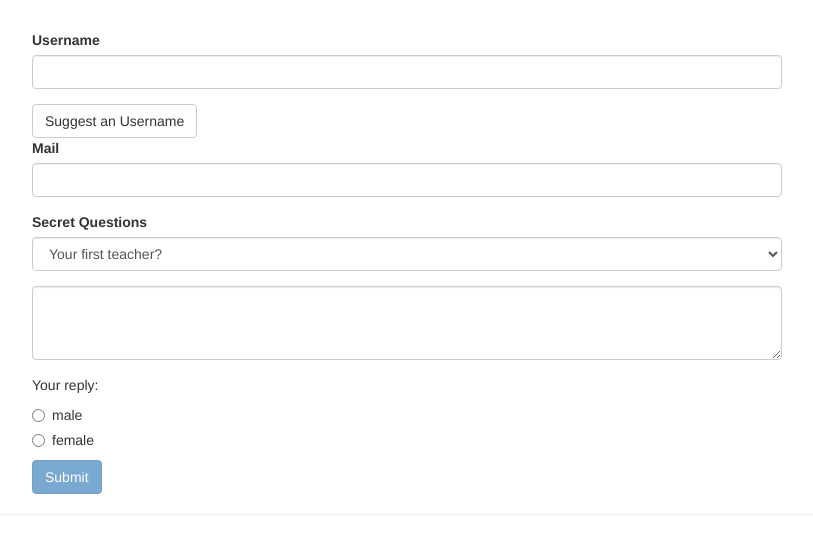
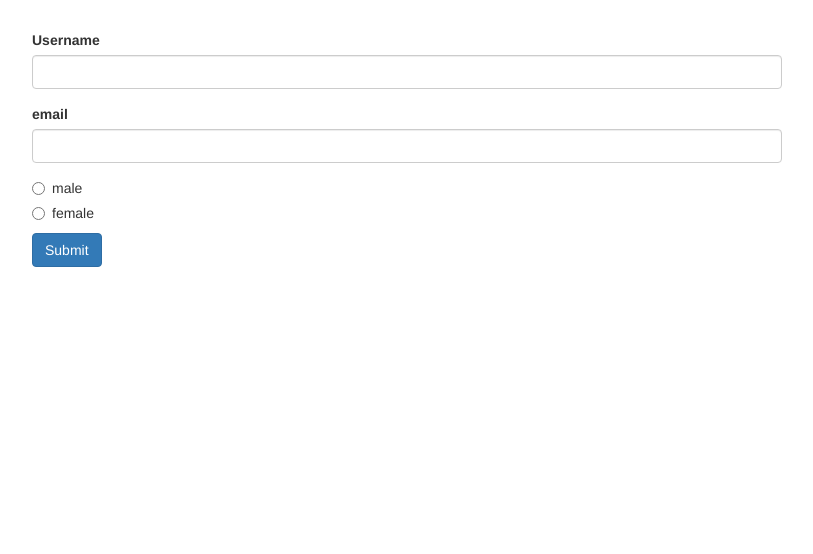
Before and after one commit to arzhov/ng-udemy, an Angular app: page / in a window 1280 px wide. Shown: the top 554 px of the page, without its empty margins (233-1046 px from the left). Built offline with nearby package versions, Linux system fonts and the light colour scheme.

Commit message:
15. Handling Forms in Angular Apps - Reactive Start

```diff
--- a/src/app/app.component.css
+++ b/src/app/app.component.css
@@ -1,7 +1,3 @@
 .container {
   margin-top: 30px;
 }
-
-input.ng-invalid.ng-touched {
-  border: 1px solid red;
-}
--- a/src/app/app.component.html
+++ b/src/app/app.component.html
@@ -1,86 +1,30 @@
 <div class="container">
   <div class="row">
     <div class="col-xs-12 col-sm-10 col-md-8 col-sm-offset-1 col-md-offset-2">
-      <form (ngSubmit)="onSubmit()" #f="ngForm">
-        <div
-          id="user-data"
-          ngModelGroup="userData"
-          #userData="ngModelGroup">
-          <div class="form-group">
-            <label for="username">Username</label>
-            <input
-              type="text"
-              id="username"
-              class="form-control"
-              ngModel
-              name="username"
-              required>
-          </div>
-          <button
-            class="btn btn-default"
-            type="button"
-            (click)="suggestUserName()">Suggest an Username</button>
-          <div class="form-group">
-            <label for="email">Mail</label>
-            <input
-              type="email"
-              id="email"
-              class="form-control"
-              ngModel
-              name="email"
-              required
-              email
-              #email="ngModel">
-            <span class="help-block" *ngIf="!email.valid && email.touched">Please enter a valid email!</span>
-          </div>
-        </div>
-        <p *ngIf="!userData.valid && userData.touched">User Data is invalid!</p>
+      <form>
         <div class="form-group">
-          <label for="secret">Secret Questions</label>
-          <select
-            id="secret"
-            class="form-control"
-            [ngModel]="defaultQuestion"
-            name="secret">
-            <option value="pet">Your first Pet?</option>
-            <option value="teacher">Your first teacher?</option>
-          </select>
+          <label for="username">Username</label>
+          <input
+            type="text"
+            id="username"
+            class="form-control">
         </div>
         <div class="form-group">
-          <textarea
-            name="questionAnswer"
-            rows="3"
-            class="form-control"
-            [(ngModel)]="answer"></textarea>
+          <label for="email">email</label>
+          <input
+            type="text"
+            id="email"
+            class="form-control">
         </div>
-        <p>Your reply: {{ answer }}</p>
         <div class="radio" *ngFor="let gender of genders">
           <label>
             <input
               type="radio"
-              name="gender"
-              ngModel
-              [value]="gender"
-              required>
-            {{ gender }}
+              [value]="gender">{{ gender }}
           </label>
         </div>
-        <button
-          class="btn btn-primary"
-          type="submit"
-          [disabled]="!f.valid">Submit</button>
+        <button class="btn btn-primary" type="submit">Submit</button>
       </form>
     </div>
   </div>
-  <hr>
-  <div class="row" *ngIf="submitted">
-    <div class="col-xs-12">
-      <h3>Your Data</h3>
-      <p>Username: {{ user.username }}</p>
-      <p>Mail: {{ user.email }}</p>
-      <p>Secret Question: Your first {{ user.secretQuestion }}</p>
-      <p>Answer: {{ user.answer }}</p>
-      <p>Gender: {{ user.gender }}</p>
-    </div>
-  </div>
 </div>
--- a/src/app/app.component.ts
+++ b/src/app/app.component.ts
@@ -1,5 +1,4 @@
-import { Component, ViewChild } from '@angular/core';
-import { NgForm } from '@angular/forms';
+import { Component } from '@angular/core';
 
 @Component({
   selector: 'app-root',
@@ -7,49 +6,5 @@ import { NgForm } from '@angular/forms';
   styleUrls: ['./app.component.css']
 })
 export class AppComponent {
-  @ViewChild('f') signupForm: NgForm;
-  defaultQuestion = 'teacher';
-  answer = '';
   genders = ['male', 'female'];
-  user = {
-    username: '',
-    email: '',
-    secretQuestion: '',
-    answer: '',
-    gender: ''
-  };
-  submitted = false;
-
-  suggestUserName() {
-    const suggestedName = 'Superuser';
-    // this.signupForm.setValue({
-    //   userData: {
-    //     username: suggestedName,
-    //     email: ''
-    //   },
-    //   secret: 'pet',
-    //   questionAnswer: '',
-    //   gender: 'male'
-    // });
-    this.signupForm.form.patchValue({
-      userData: {
-        username: suggestedName
-      }
-    });
-  }
-
-  // onSubmit(form: NgForm) {
-  //   console.log(form);
-  // }
-
-  onSubmit() {
-    this.submitted = true;
-    this.user.username = this.signupForm.value.userData.username;
-    this.user.email = this.signupForm.value.userData.email;
-    this.user.secretQuestion = this.signupForm.value.secret;
-    this.user.answer = this.signupForm.value.questionAnswer;
-    this.user.gender = this.signupForm.value.gender;
-
-    this.signupForm.reset();
-  }
 }
```
